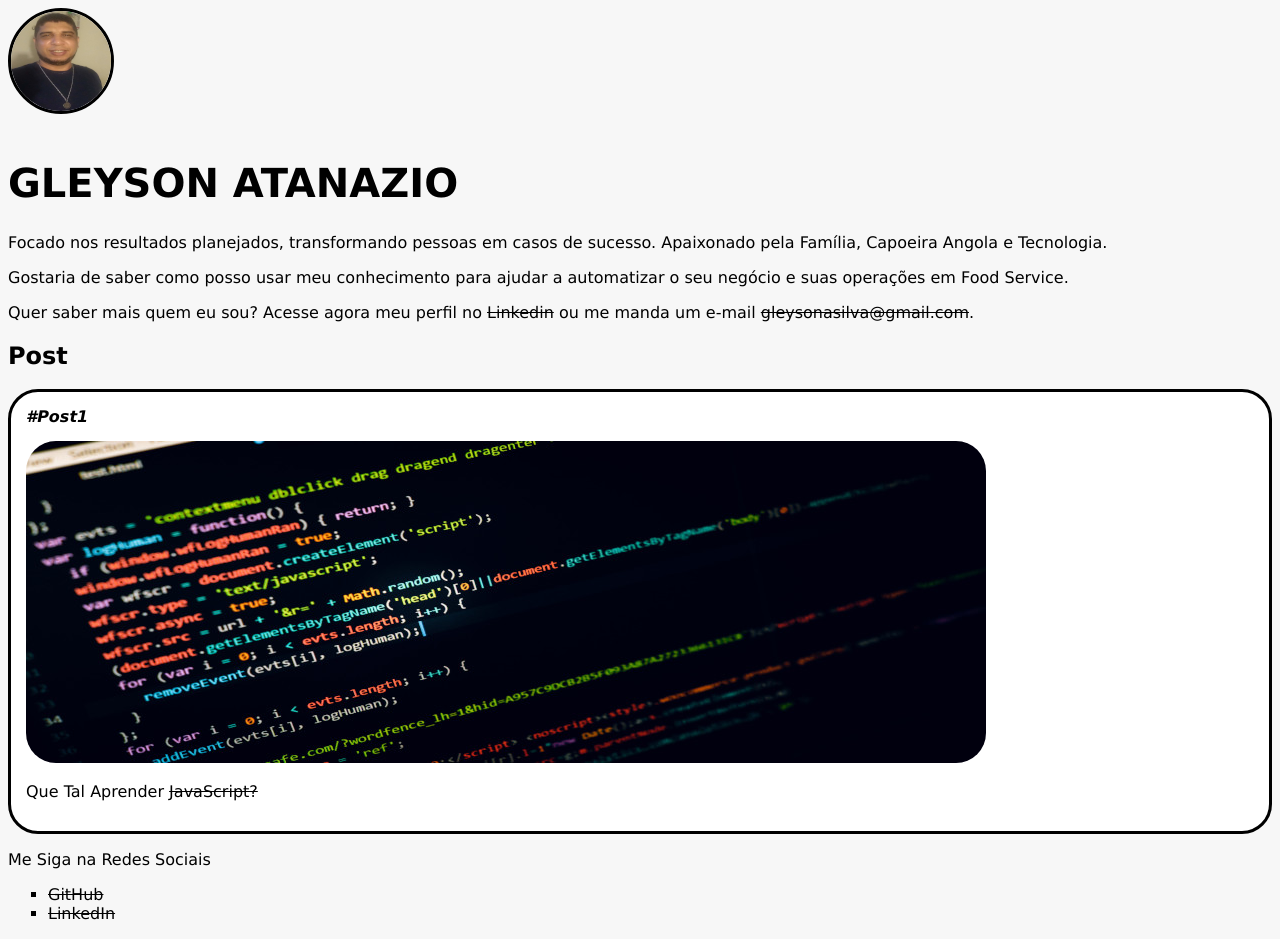
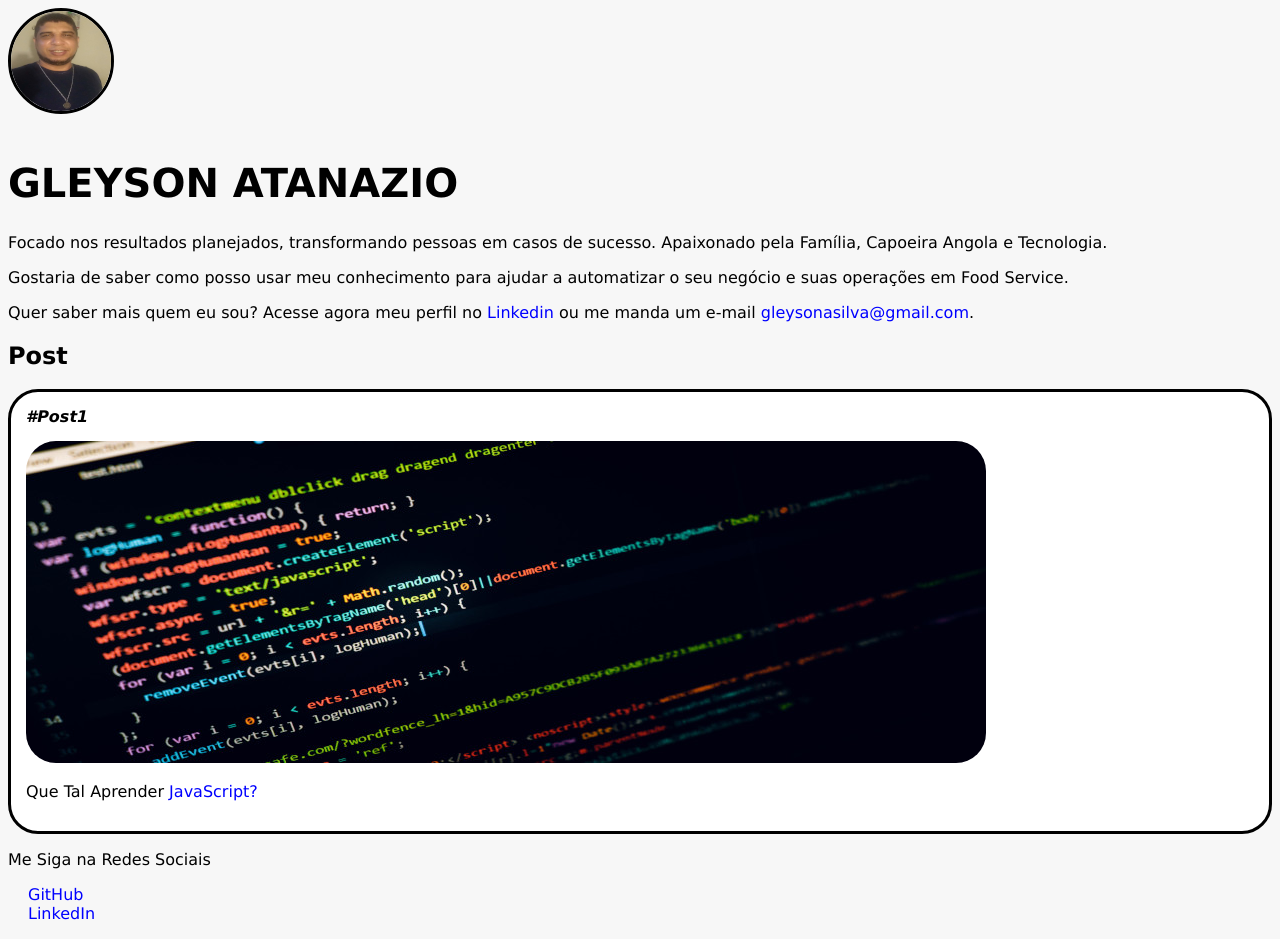
Before and after one commit to atnzpe/html-basico-dio, a plain HTML site: page index.html in a window 1280 px wide. Drawn offline with Linux system fonts and the light colour scheme.

Commit message:
estilizando listas

```diff
--- a/css/style.css
+++ b/css/style.css
@@ -22,8 +22,8 @@ body {
 }
 
 a{
- text-decoration: line-through;
- color:black;
+ text-decoration: none;
+ color:blue;
 }
 
 .post_title {
@@ -48,6 +48,7 @@ a{
     margin-bottom: 15px;
     border-radius: 30px;
     text-transform: capitalize;
+
 }
 
 .post-image {
@@ -57,6 +58,14 @@ a{
 }
 
 .content_list {
-    list-style-type: square;
+    list-style-type: none;
+    margin-bottom: 15px;
+    border-radius: 30px;
+    padding-left: 20px;
 
 }
+
+.content_list li a {
+    color: blue;
+    text-decoration: none;
+}
```
